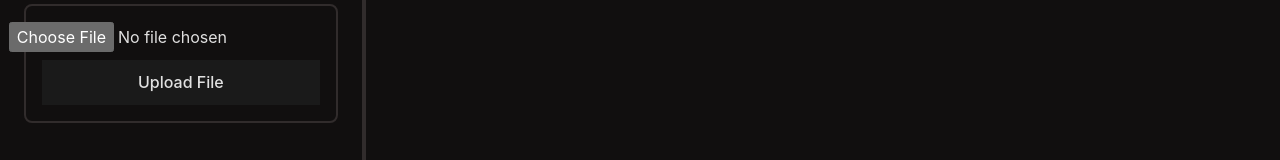
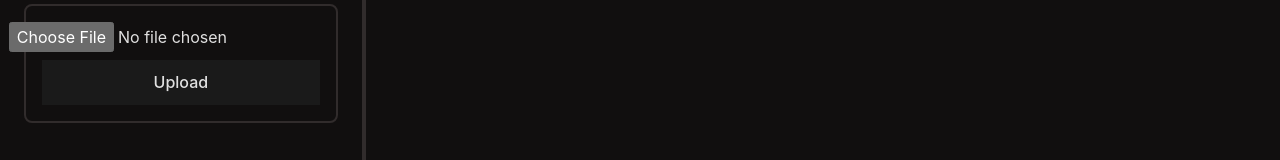
Before and after one commit to brebribre/shopee-ml-frontend, a Vue app: page / in a window 1280 px wide. Shown: the part 208-368 px from the top of the page. Built offline with nearby package versions, Linux system fonts and the light colour scheme; what vue3-apexcharts would draw is missing.

Commit message:
refactoring

```diff
--- a/src/App.vue
+++ b/src/App.vue
@@ -1,6 +1,6 @@
 <script setup lang="ts">
-import Dashboard from './components/Dashboard.vue';
-import NavigationBar from './components/NavigationBar.vue';
+import Dashboard from './components/containers/Dashboard.vue';
+import NavigationBar from './components/containers/NavigationBar.vue';
 </script>
 
 <template>
--- a/src/components/Dashboard.vue
+++ b/src/components/containers/Dashboard.vue
@@ -1,41 +1,30 @@
 <script setup lang="ts">
-import { defineProps, ref } from 'vue';
+import { ref } from 'vue';
 
-import FileUpload from './reusables/FileUpload.vue';
-import Title from './reusables/Title.vue';
-import Instruction from './instructions/ShopeeInstruction.vue';
+import FileUpload from '../reusables/FileUpload.vue';
+import Title from '../reusables/Title.vue';
+import Instruction from '../instructions/ShopeeInstruction.vue';
 
-import { useGraphStore } from '../stores/useGraphStore';
-import { useSendExcel } from '../hooks/useSendExcelApi';
-
-defineProps<{}>();
+import { useGraphStore } from '../../stores/useGraphStore';
+import { useSendExcel } from '../../hooks/useSendExcelApi';
 
 const errorMessage = ref('');
 const isLoading = ref(false);
 
-//File Upload
 const graphStore = useGraphStore();
 const { sendExcel } = useSendExcel();
 
-//const jsonData = computed(() => graphStore.jsonData);
-//const timeline = computed(() => graphStore.getTimeline());
-
-//const productNames = ref<string[]>([]);
-
 const submitFileForJson = async (file: File) => {
   isLoading.value = true;
-  //const { json: resultJson, error } = await sendExcelForJson(file);
   const { fileUrl, error } = await sendExcel(file);
 
   if (error) {
     errorMessage.value = error;
   } else {
-    //graphStore.setJsonData(JSON.parse(resultJson));
     graphStore.setUrl(fileUrl ?? '');
   }
 
   isLoading.value = false;
-  //productNames.value = graphStore.getProducts();
 };
 </script>
 
--- a/src/components/reusables/FileUpload.vue
+++ b/src/components/reusables/FileUpload.vue
@@ -41,7 +41,7 @@ const onFileChange = (event: Event) => {
         :disabled="!selectedFile || isLoading"
         class="upload"
       >
-        <span>Upload File</span>
+        <span>Upload</span>
       </button>
     </div>
     <LoadingBar :isLoading="isLoading" class="loading" />
```
Also changed, not shown: src/components/containers/DataReport.vue (renamed from src/components/DataReport.vue), src/components/containers/NavigationBar.vue (renamed from src/components/NavigationBar.vue).
